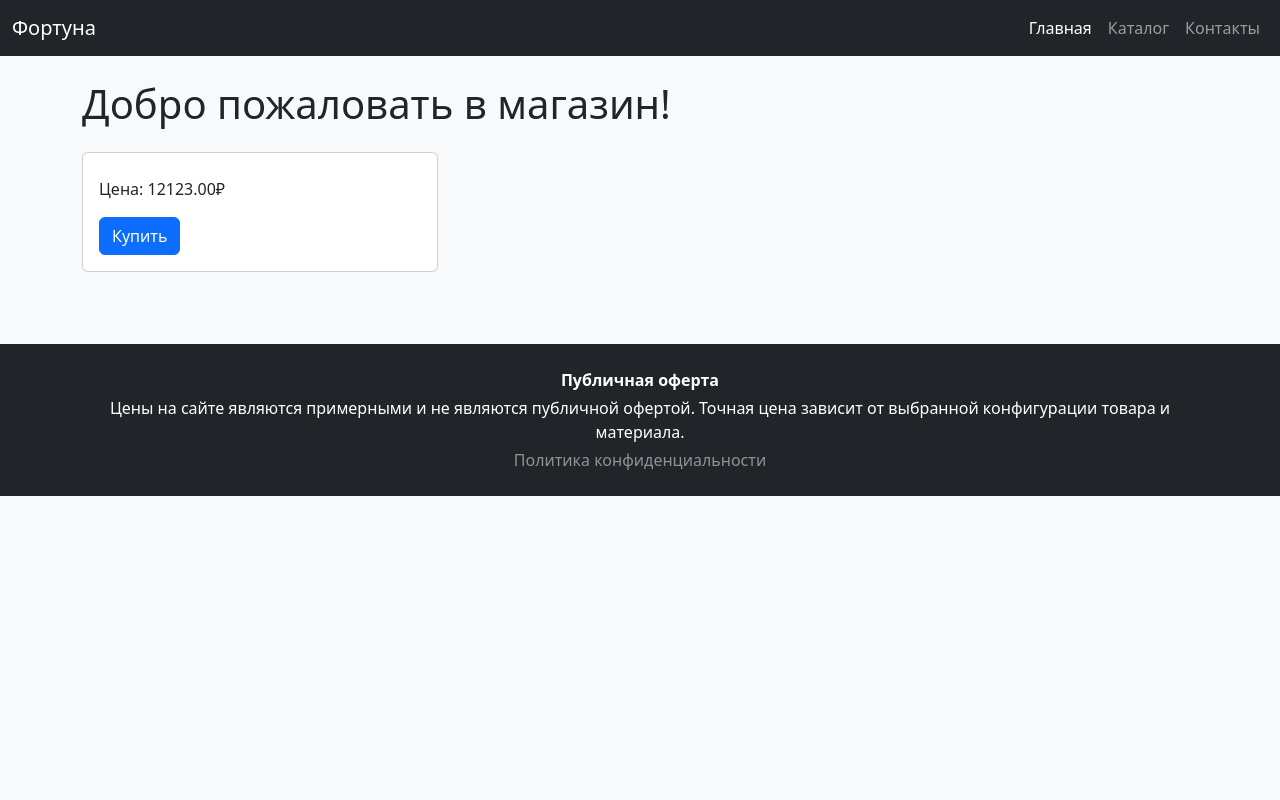
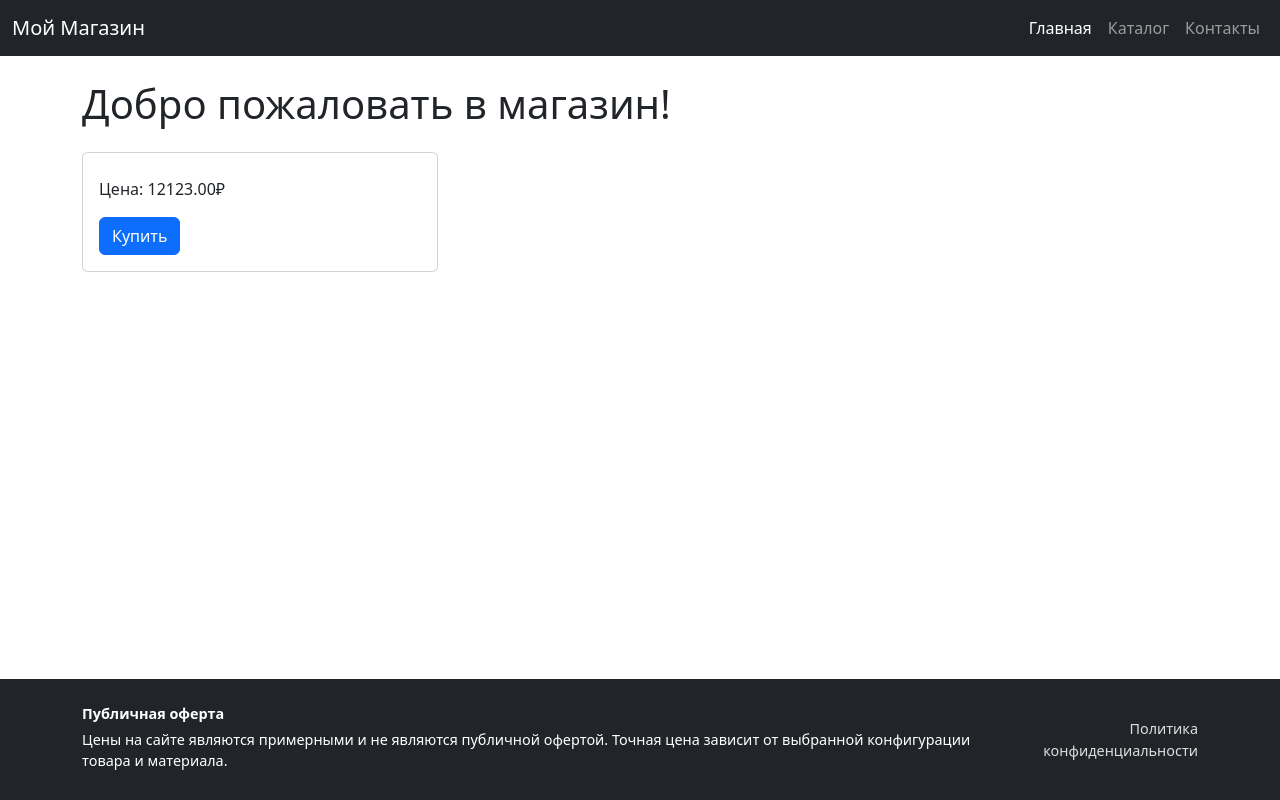
Before and after one commit to yemmi17/shop, a Django app: page / in a window 1280 px wide. Run offline with Django 5.2, Linux system fonts and the light colour scheme; data comes from the database, SQL or seed files in the repository.

Commit message:
css file + home.html fix

```diff
--- a/shop/settings.py
+++ b/shop/settings.py
@@ -117,6 +117,9 @@ USE_TZ = True
 
 STATIC_URL = 'static/'
 
+STATICFILES_DIRS = [
+    BASE_DIR / "static",  # указываем на директорию, где находятся статические файлы
+]
 # Default primary key field type
 # https://docs.djangoproject.com/en/5.2/ref/settings/#default-auto-field
 
--- /dev/null
+++ b/static/css/styles.css
@@ -0,0 +1,32 @@
+/* styles.css */
+
+/* Общий стиль для футера */
+footer {
+    font-size: 0.9rem;  /* Уменьшаем шрифт */
+    padding: 10px 0;  /* Меньше отступов */
+  }
+
+  footer .container {
+    display: flex;
+    justify-content: space-between; /* Разделяем элементы */
+    align-items: center;
+  }
+
+  footer .left, footer .right {
+    display: flex;
+    flex-direction: column;
+    align-items: flex-start;
+  }
+
+  footer .right {
+    text-align: right;  /* Текст в правой части футера */
+  }
+
+  footer a {
+    color: #ddd; /* Цвет ссылок */
+    text-decoration: none;
+  }
+
+  footer a:hover {
+    color: #fff;  /* Цвет при наведении */
+  }
--- a/templates/store/home.html
+++ b/templates/store/home.html
@@ -1,21 +1,25 @@
-<!-- store/templates/store/home.html -->
 <!DOCTYPE html>
 <html lang="ru">
 <head>
     <meta charset="UTF-8">
+    <meta name="viewport" content="width=device-width, initial-scale=1.0">
     <title>Магазин</title>
     <link href="https://cdn.jsdelivr.net/npm/bootstrap@5.3.3/dist/css/bootstrap.min.css" rel="stylesheet">
+    <!-- Загружаем статические файлы -->
+    {% load static %}
+    <link rel="stylesheet" href="{% static 'css/styles.css' %}">
 </head>
-<body class="bg-light">
-    <body>
+<body class="d-flex flex-column min-vh-100">
+
+  <!-- Навигация -->
   <nav class="navbar navbar-expand-lg navbar-dark bg-dark">
     <div class="container-fluid">
-            <a class="navbar-brand" href="#">Фортуна</a>
+      <a class="navbar-brand" href="#">Мой Магазин</a>
       <button class="navbar-toggler" type="button" data-bs-toggle="collapse" data-bs-target="#navbarNav">
         <span class="navbar-toggler-icon"></span>
       </button>
       <div class="collapse navbar-collapse" id="navbarNav">
-              <ul class="navbar-nav ms-auto">  <!-- справа -->
+        <ul class="navbar-nav ms-auto">
           <li class="nav-item">
             <a class="nav-link active" href="#">Главная</a>
           </li>
@@ -30,6 +34,7 @@
     </div>
   </nav>
 
+  <!-- Основной контент -->
   <div class="container mt-4">
     <h1 class="mb-4">Добро пожаловать в магазин!</h1>
     <div class="row">
@@ -49,8 +54,10 @@
     </div>
   </div>
 
-<footer class="bg-dark text-white py-4 mt-5">
-    <div class="container text-center">
+  <!-- Футер -->
+  <footer class="bg-dark text-white py-4 mt-auto">
+    <div class="container">
+      <div class="left">
         <p class="mb-1">
           <strong>Публичная оферта</strong>
         </p>
@@ -58,11 +65,15 @@
           Цены на сайте являются примерными и не являются публичной офертой.
           Точная цена зависит от выбранной конфигурации товара и материала.
         </p>
+      </div>
+      <div class="right">
         <p class="mb-0">
-        <a href="#" class="text-decoration-none text-white-50">Политика конфиденциальности</a>
+          <a href="#" class="text-decoration-none">Политика конфиденциальности</a>
         </p>
+      </div>
     </div>
   </footer>
 
+  <script src="https://cdn.jsdelivr.net/npm/bootstrap@5.3.3/dist/js/bootstrap.bundle.min.js"></script>
 </body>
 </html>
```
Also changed, not shown: README.md (added). Lines whose indentation alone changed are shown as unchanged.
